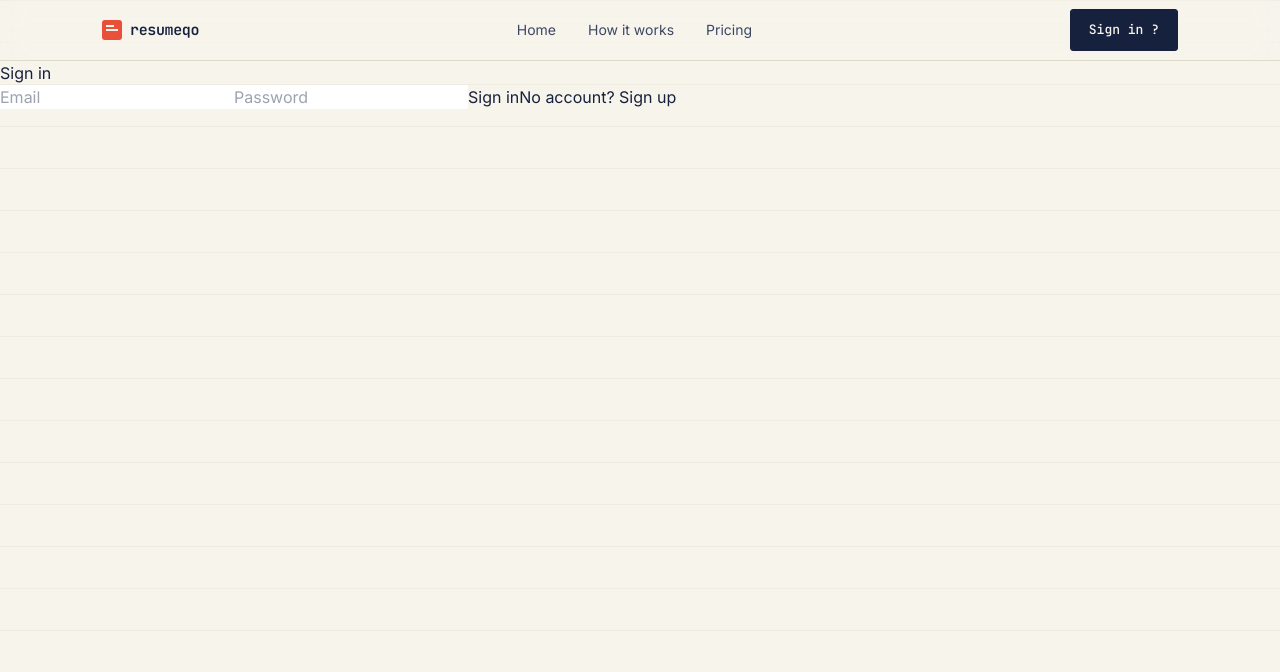
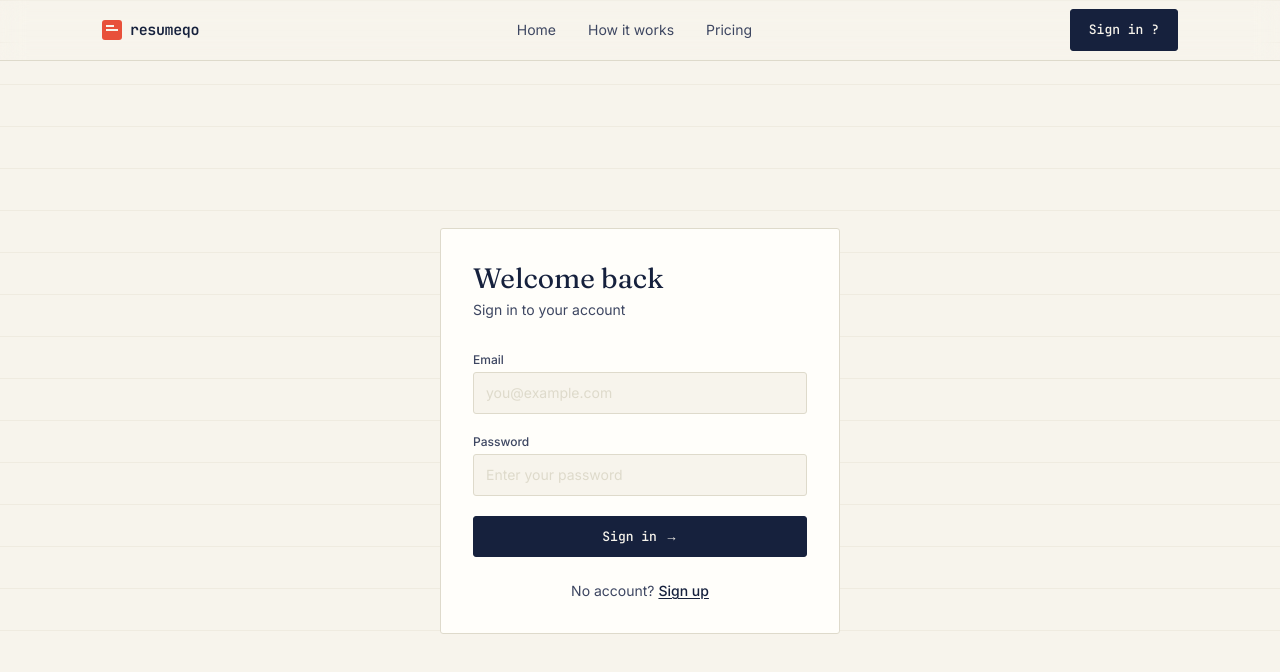
Before and after one commit to abcd56789yathish-design/resumeqo, a Next.js app: page /login in a window 1280 px wide. Shown: the top 672 px of the page. Built offline with nearby package versions, Linux system fonts and the light colour scheme; no server answers.

Commit message:
Style login and signup pages with design system cards, loading states, error handling

```diff
--- a/app/login/page.tsx
+++ b/app/login/page.tsx
@@ -3,33 +3,83 @@
 import { createClient } from "@/utils/supabase/client";
 import { useRouter } from "next/navigation";
 import { useState } from "react";
+import Link from "next/link";
 
 export default function LoginPage() {
   const router = useRouter();
   const [email, setEmail] = useState("");
   const [password, setPassword] = useState("");
   const [error, setError] = useState("");
+  const [loading, setLoading] = useState(false);
 
   async function handleLogin() {
+    setLoading(true);
+    setError("");
+    let failure;
+    try {
       const supabase = createClient();
       const { error } = await supabase.auth.signInWithPassword({ email, password });
-    if (error) return setError(error.message);
+      failure = error;
+    } catch {
+      failure = { message: "Something went wrong. Please try again." };
+    }
+    if (failure) {
+      setError(failure.message);
+      setLoading(false);
+      return;
+    }
     router.push("/review");
   }
 
   return (
+    <div className="flex items-center justify-center min-h-[calc(100vh-60px)] px-6">
+      <div className="w-full max-w-[400px] bg-[var(--paper-card)] border border-[var(--line)] rounded-[3px] p-8 animate-fade-in">
+        <h1 className="font-serif text-[28px] leading-tight mb-1">Welcome back</h1>
+        <p className="text-sm text-[var(--ink-soft)] mb-8">Sign in to your account</p>
+
+        <div className="flex flex-col gap-5">
           <div>
-      <h1>Sign in</h1>
-      <input value={email} onChange={(e) => setEmail(e.target.value)} placeholder="Email" />
+            <label className="text-xs font-medium text-[var(--ink-soft)] mb-1 block">Email</label>
+            <input
+              value={email}
+              onChange={(e) => setEmail(e.target.value)}
+              placeholder="you@example.com"
+              type="email"
+              className="w-full px-3 py-[10px] border border-[var(--line)] rounded-[3px] bg-[var(--paper)] text-sm text-[var(--ink)] placeholder:text-[var(--line)] outline-none focus:border-[var(--ink)] transition-colors"
+            />
+          </div>
+
+          <div>
+            <label className="text-xs font-medium text-[var(--ink-soft)] mb-1 block">Password</label>
             <input
               value={password}
               onChange={(e) => setPassword(e.target.value)}
-        placeholder="Password"
+              placeholder="Enter your password"
               type="password"
+              className="w-full px-3 py-[10px] border border-[var(--line)] rounded-[3px] bg-[var(--paper)] text-sm text-[var(--ink)] placeholder:text-[var(--line)] outline-none focus:border-[var(--ink)] transition-colors"
             />
-      {error && <p>{error}</p>}
-      <button onClick={handleLogin}>Sign in</button>
-      <a href="/signup">No account? Sign up</a>
+          </div>
+
+          {error && (
+            <p className="text-[13px] text-[var(--coral)] bg-[var(--coral-light)] px-3 py-2 rounded-[3px]">{error}</p>
+          )}
+
+          <button
+            onClick={handleLogin}
+            disabled={loading}
+            className="w-full font-mono text-[13px] font-medium bg-[var(--ink)] text-[var(--paper)] px-[18px] py-[10px] rounded-[3px] border border-[var(--ink)] hover:bg-[var(--coral)] hover:border-[var(--coral)] transition-colors disabled:opacity-50"
+          >
+            {loading ? "Signing in..." : "Sign in →"}
+          </button>
+        </div>
+
+        <p className="text-sm text-[var(--ink-soft)] text-center mt-6">
+          No account?{" "}
+          <Link href="/signup" className="text-[var(--ink)] font-medium underline underline-offset-2 hover:text-[var(--coral)] transition-colors">
+            Sign up
+          </Link>
+        </p>
+      </div>
     </div>
   );
 }
--- a/app/signup/page.tsx
+++ b/app/signup/page.tsx
@@ -2,31 +2,107 @@
 
 import { createClient } from "@/utils/supabase/client";
 import { useState } from "react";
+import Link from "next/link";
 
 export default function SignupPage() {
   const [email, setEmail] = useState("");
   const [password, setPassword] = useState("");
+  const [error, setError] = useState("");
+  const [loading, setLoading] = useState(false);
   const [done, setDone] = useState(false);
 
   async function handleSignup() {
+    setLoading(true);
+    setError("");
+    let failure;
+    try {
       const supabase = createClient();
       const { error } = await supabase.auth.signUp({ email, password });
-    if (!error) setDone(true);
+      failure = error;
+    } catch {
+      failure = { message: "Something went wrong. Please try again." };
+    }
+    if (failure) {
+      setError(failure.message);
+      setLoading(false);
+      return;
+    }
+    setDone(true);
   }
 
-  if (done) return <p>Check your email to confirm your account.</p>;
+  if (done) {
+    return (
+      <div className="flex items-center justify-center min-h-[calc(100vh-60px)] px-6">
+        <div className="w-full max-w-[400px] bg-[var(--paper-card)] border border-[var(--line)] rounded-[3px] p-8 text-center animate-fade-in">
+          <div className="w-12 h-12 bg-[var(--green-light)] rounded-full flex items-center justify-center mx-auto mb-4">
+            <svg width="20" height="20" viewBox="0 0 20 20" fill="none" stroke="var(--green)" strokeWidth="2">
+              <path d="M4 10L8 14L16 6" />
+            </svg>
+          </div>
+          <h1 className="font-serif text-[24px] leading-tight mb-2">Check your email</h1>
+          <p className="text-sm text-[var(--ink-soft)] mb-6">
+            We sent a confirmation link to <strong className="text-[var(--ink)]">{email}</strong>
+          </p>
+          <Link
+            href="/login"
+            className="inline-block font-mono text-[13px] font-medium bg-[var(--ink)] text-[var(--paper)] px-[18px] py-[10px] rounded-[3px] border border-[var(--ink)] hover:bg-[var(--coral)] hover:border-[var(--coral)] transition-colors"
+          >
+            Sign in →
+          </Link>
+        </div>
+      </div>
+    );
+  }
 
   return (
+    <div className="flex items-center justify-center min-h-[calc(100vh-60px)] px-6">
+      <div className="w-full max-w-[400px] bg-[var(--paper-card)] border border-[var(--line)] rounded-[3px] p-8 animate-fade-in">
+        <h1 className="font-serif text-[28px] leading-tight mb-1">Create account</h1>
+        <p className="text-sm text-[var(--ink-soft)] mb-8">Get your resume reviewed in seconds</p>
+
+        <div className="flex flex-col gap-5">
           <div>
-      <h1>Create account</h1>
-      <input value={email} onChange={(e) => setEmail(e.target.value)} placeholder="Email" />
+            <label className="text-xs font-medium text-[var(--ink-soft)] mb-1 block">Email</label>
+            <input
+              value={email}
+              onChange={(e) => setEmail(e.target.value)}
+              placeholder="you@example.com"
+              type="email"
+              className="w-full px-3 py-[10px] border border-[var(--line)] rounded-[3px] bg-[var(--paper)] text-sm text-[var(--ink)] placeholder:text-[var(--line)] outline-none focus:border-[var(--ink)] transition-colors"
+            />
+          </div>
+
+          <div>
+            <label className="text-xs font-medium text-[var(--ink-soft)] mb-1 block">Password</label>
             <input
               value={password}
               onChange={(e) => setPassword(e.target.value)}
-        placeholder="Password"
+              placeholder="Create a password"
               type="password"
+              className="w-full px-3 py-[10px] border border-[var(--line)] rounded-[3px] bg-[var(--paper)] text-sm text-[var(--ink)] placeholder:text-[var(--line)] outline-none focus:border-[var(--ink)] transition-colors"
             />
-      <button onClick={handleSignup}>Sign up</button>
+          </div>
+
+          {error && (
+            <p className="text-[13px] text-[var(--coral)] bg-[var(--coral-light)] px-3 py-2 rounded-[3px]">{error}</p>
+          )}
+
+          <button
+            onClick={handleSignup}
+            disabled={loading}
+            className="w-full font-mono text-[13px] font-medium bg-[var(--ink)] text-[var(--paper)] px-[18px] py-[10px] rounded-[3px] border border-[var(--ink)] hover:bg-[var(--coral)] hover:border-[var(--coral)] transition-colors disabled:opacity-50"
+          >
+            {loading ? "Creating account..." : "Sign up →"}
+          </button>
+        </div>
+
+        <p className="text-sm text-[var(--ink-soft)] text-center mt-6">
+          Already have an account?{" "}
+          <Link href="/login" className="text-[var(--ink)] font-medium underline underline-offset-2 hover:text-[var(--coral)] transition-colors">
+            Sign in
+          </Link>
+        </p>
+      </div>
     </div>
   );
 }
```
Lines whose indentation alone changed are shown as unchanged.
